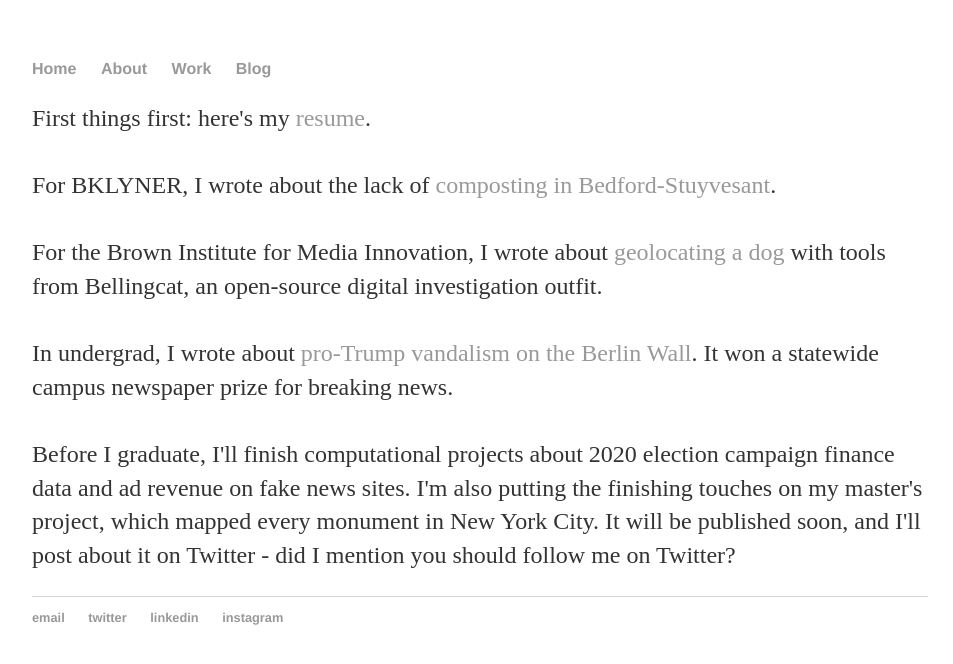
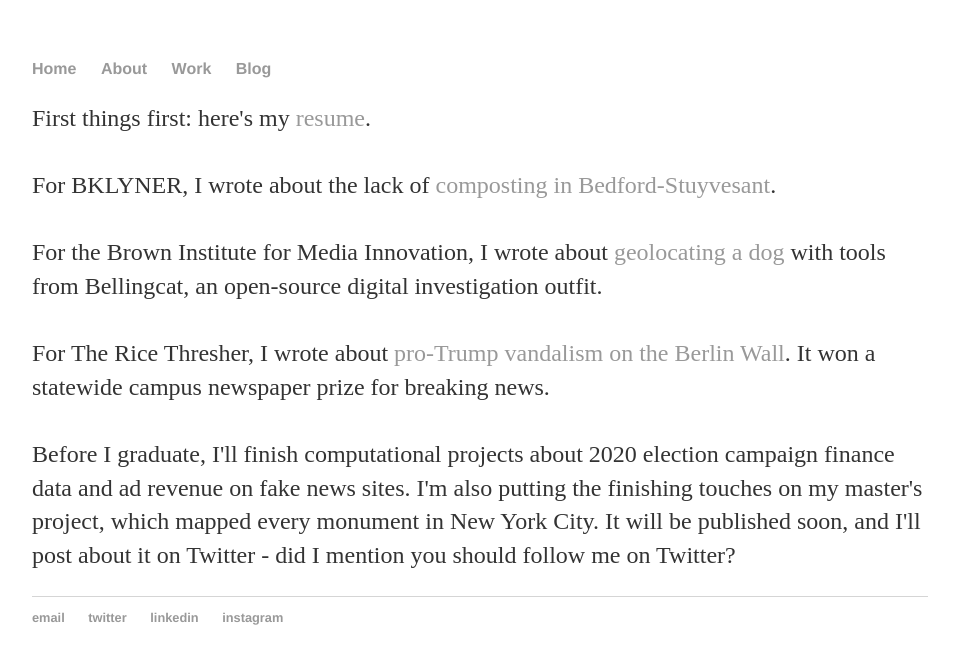
Before and after one commit to isaac-schultz/isaac-schultz.github.io, a Jekyll site: the page built from work/index.html, in a window 1280 px wide. Shown: the top 664 px of the page, without its empty margins (160-1113 px from the left). Built offline with Jekyll 4.4.1, drawn with Linux system fonts in a browser that asks for light colours.

Commit message:
Update index.html

```diff
--- a/work/index.html
+++ b/work/index.html
@@ -11,7 +11,7 @@
 For the Brown Institute for Media Innovation, I wrote about <a href="https://brown.columbia.edu/open-source-investigation/" target="_blank"> geolocating a dog</a> with tools from Bellingcat, an open-source digital investigation outfit.
 <br>
 <br>
-In undergrad, I wrote about <a href="http://www.ricethresher.org/article/2017/01/berlin-wall-segment-other-structures-vandalized-overnight-with-pro-trump-messages-v2" target="_blank">pro-Trump vandalism on the Berlin Wall</a>. It won a statewide campus newspaper prize for breaking news.
+For The Rice Thresher, I wrote about <a href="http://www.ricethresher.org/article/2017/01/berlin-wall-segment-other-structures-vandalized-overnight-with-pro-trump-messages-v2" target="_blank">pro-Trump vandalism on the Berlin Wall</a>. It won a statewide campus newspaper prize for breaking news.
 <br>
 <br>
 Before I graduate, I'll finish computational projects about 2020 election campaign finance data and ad revenue on fake news sites. I'm also putting the finishing touches on my master's project, which mapped every monument in New York City. It will be published soon, and I'll post about it on Twitter - did I mention you should follow me on Twitter?</p>
```
